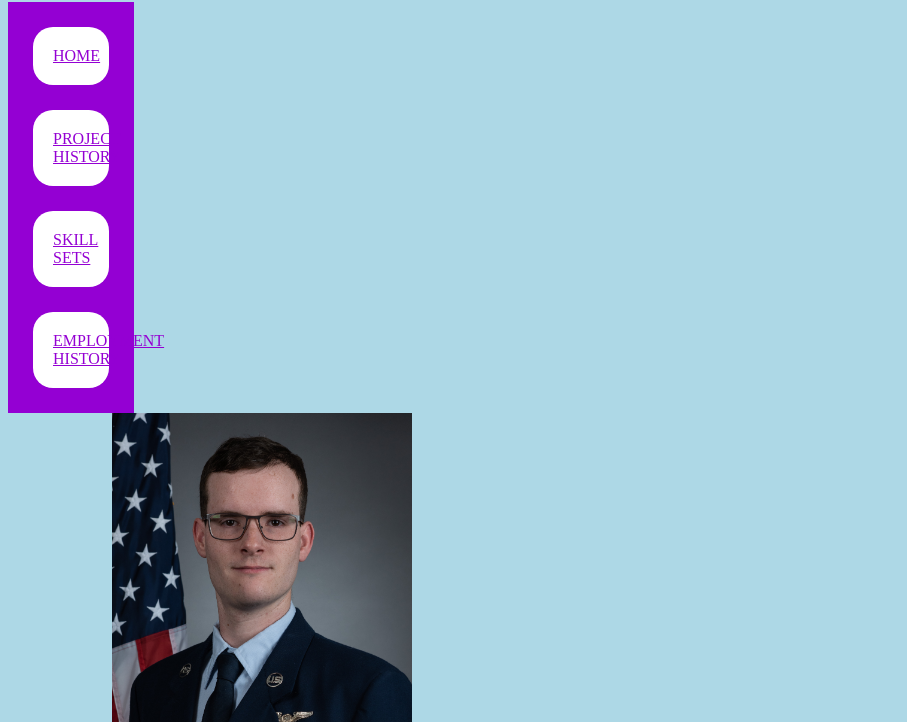
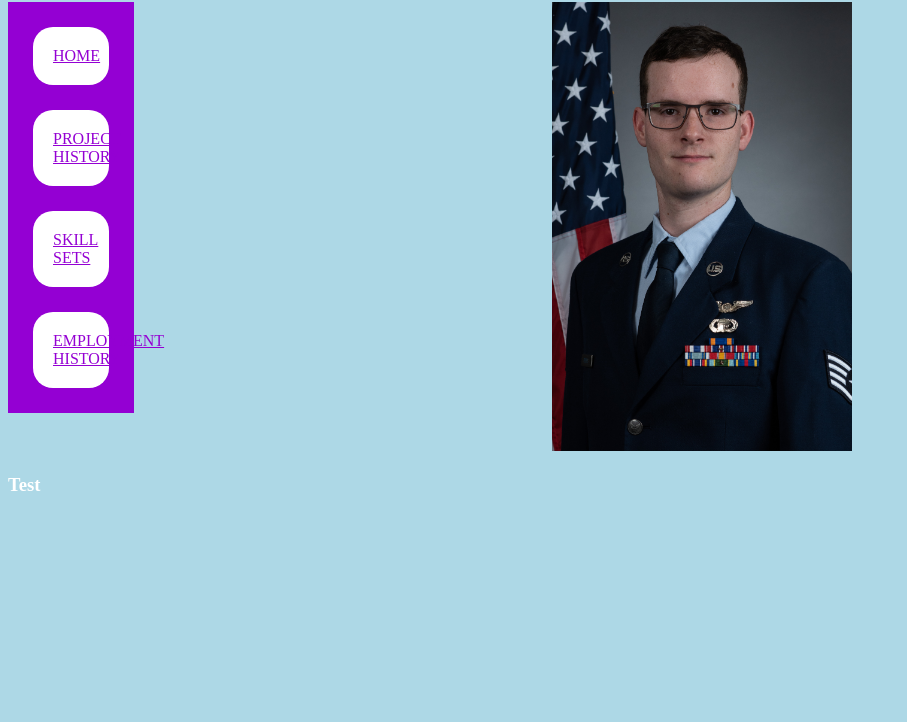
Before and after one commit to hedd9185/HWK6, a plain HTML site: page About.html in a window 1280 px wide. Shown: the part 78-800 px from the top of the page, without its empty margins (0-907 px from the left). Drawn offline with Linux system fonts and the light colour scheme.

Commit message:
css update

```diff
--- a/About.html
+++ b/About.html
@@ -23,7 +23,7 @@
     <nav>
         <div class="container">
             <img src="Photo.jpg" />
-            <h3></h3>
+            <h3>Test</h3>
         </div>
     </nav>
 </body>
--- a/Style.css
+++ b/Style.css
@@ -31,7 +31,6 @@ a{
 }
 
 .container{
-    width: 25%;
     padding: 0;
     margin: 0;
 }
```
